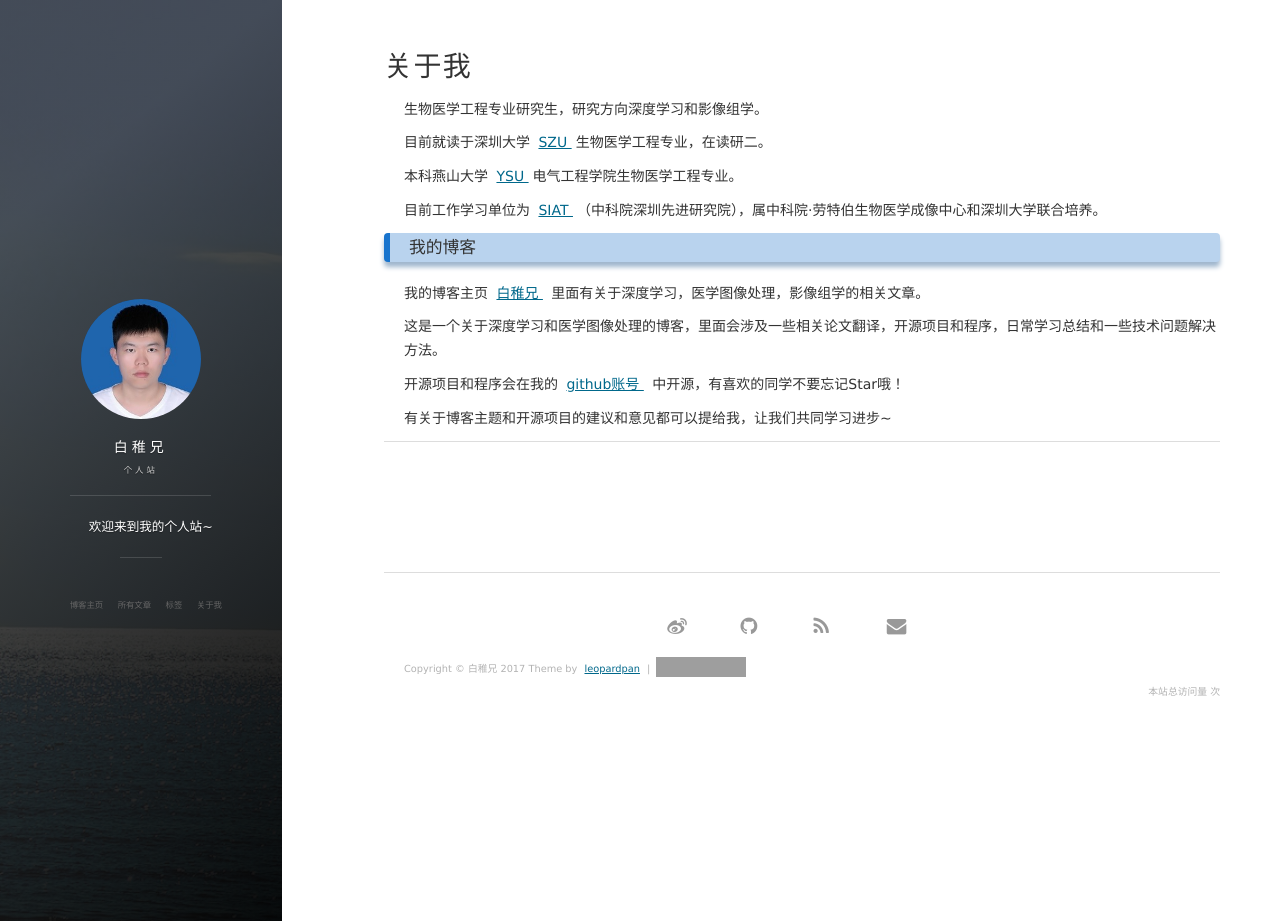
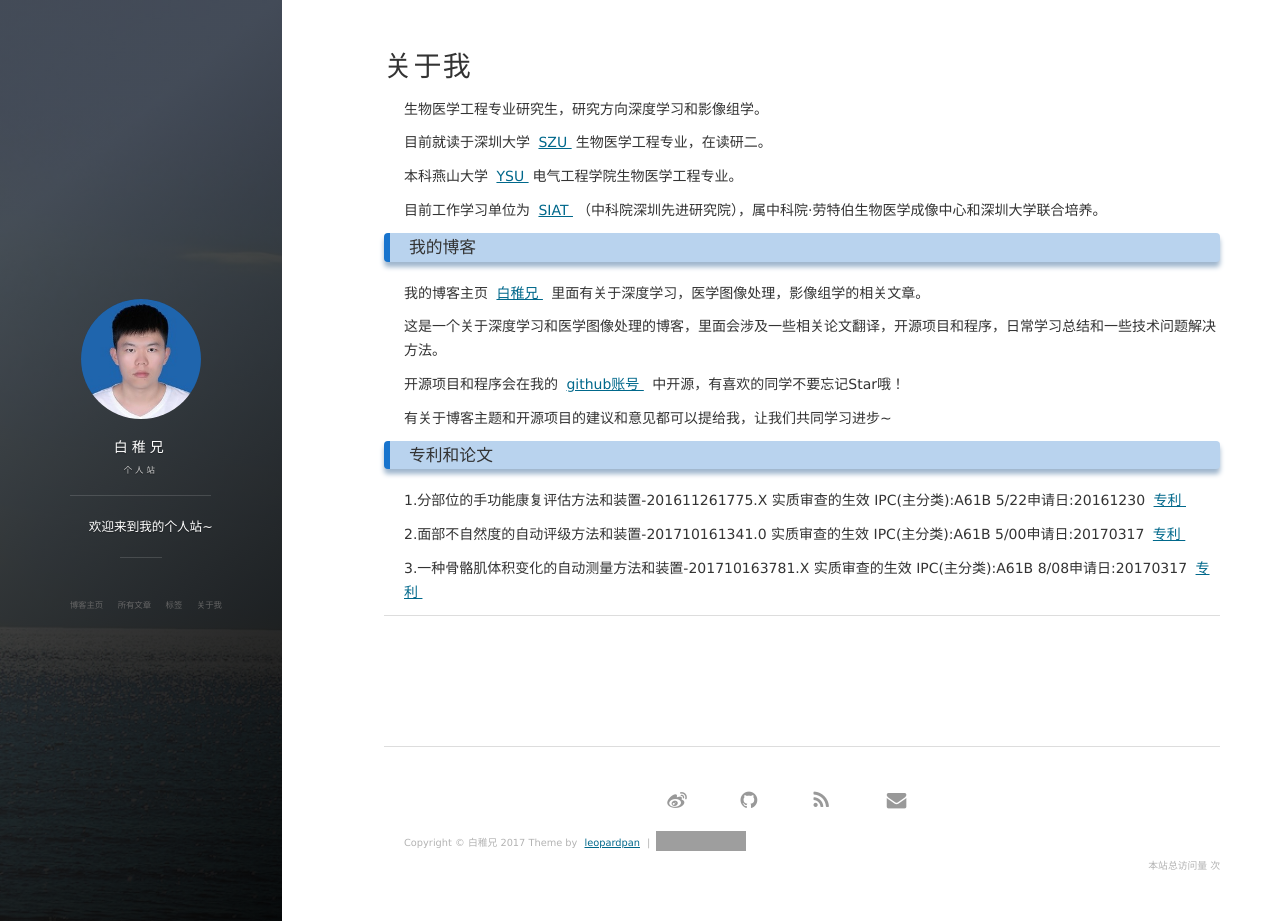
Before and after one commit to xujingxu/xujingxu.github.io, a Jekyll site: the page built from about.md, in a window 1280 px wide and 921 px high. Built offline with Jekyll 4.4.1, drawn with Linux system fonts in a browser that asks for light colours; nearby versions of some CDN libraries; comment, search, counter and statistics services are not loaded; grey boxes are pictures that could not be loaded.

Commit message:
Update about.md

```diff
--- a/about.md
+++ b/about.md
@@ -31,7 +31,7 @@ title: 关于我
 
 <p>
 开源项目和程序会在我的
-<a target="_blank" href="http://xujingxu.cn/"> github账号 </a>
+<a target="_blank" href="https://github.com/xujingxu/"> github账号 </a>
 中开源，有喜欢的同学不要忘记Star哦！
 
 <p>
@@ -39,13 +39,18 @@ title: 关于我
 有关于博客主题和开源项目的建议和意见都可以提给我，让我们共同学习进步~
 
 <p>
-
-
+<h3> 专利和论文</h3>
+<p>
+1.分部位的手功能康复评估方法和装置-201611261775.X 实质审查的生效 IPC(主分类):A61B 5/22申请日:20161230
+<a target="_blank" href="http://www2.soopat.com/Patent/201611261775/"> 专利 </a>
+<p>
+2.面部不自然度的自动评级方法和装置-201710161341.0 实质审查的生效 IPC(主分类):A61B 5/00申请日:20170317
+<a target="_blank" href="http://www2.soopat.com/Patent/201710161341/"> 专利 </a>
+<p>
+3.一种骨骼肌体积变化的自动测量方法和装置-201710163781.X 实质审查的生效 IPC(主分类):A61B 8/08申请日:20170317
+<a target="_blank" href="http://www2.soopat.com/Patent/201710163781/"> 专利 </a>
 <p>
 
 <p>
 
-<p>
-
-
 {% include comments.html %}
```
